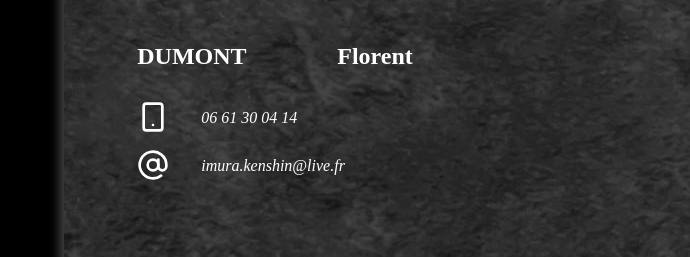
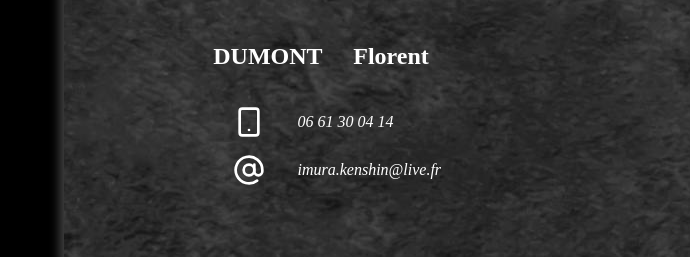
Before and after one commit to ImuraKenshin/PortFolio, a website: page index.html in a window 1280 px wide. Shown: the part 484-741 px from the top of the page, 0-690 px from the left. Drawn offline with nearby package versions, Linux system fonts and the light colour scheme.

Commit message:
update 29/03 9h30

```diff
--- a/app.js
+++ b/app.js
@@ -87,9 +87,9 @@ function contenu(X,Y){
         slider.innerHTML = `<div class="swiper-slide flex align-center">
                 <div class="swiper-content flex space-between">
                     <div class="profil flex justify-center gap">
-                        <div><img class="imgProfil" src="https://picsum.photos/id/240/200/300" alt=""></div>
-                        <div class="coordonnees">
-                            <div class="flex civilite">
+                        <div><img class="imgProfil" src="${donnee.photo}" alt="photo de profil"></div>
+                        <div class="coordonnees justify-center flex">
+                            <div class="flex justify-center civilite">
                                 <h4>${donnee.nom}</h4>
                                 <h4>${donnee.prenom}</h4>
                             </div>
--- a/contenu.json
+++ b/contenu.json
@@ -1,7 +1,7 @@
 {
     "profil":[
         {
-            "photo":"",
+            "photo":"./image/profil/Florent-Dumont.jpg",
             "nom":"DUMONT",
             "prenom":"Florent",
             "telephone":"06 61 30 04 14",
--- a/style.css
+++ b/style.css
@@ -99,10 +99,12 @@ button{
     width: 400px;
 }
 .civilite{
+    width: 90%;
+    gap: 32px;
     margin-bottom: 32px;
 }
 .civilite>h4{
-    width: 50%;
+    width: 30%;
     color: white;
     font-size: 24px;
 }
```
Also changed, not shown: 1 other file.
